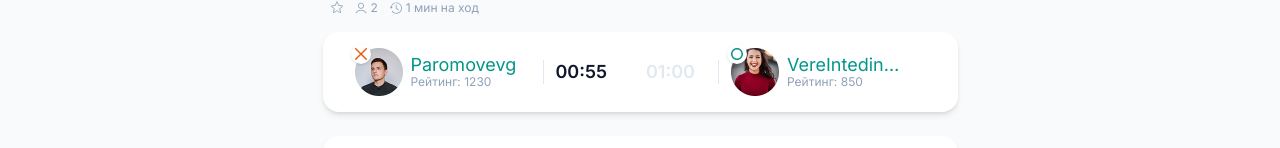
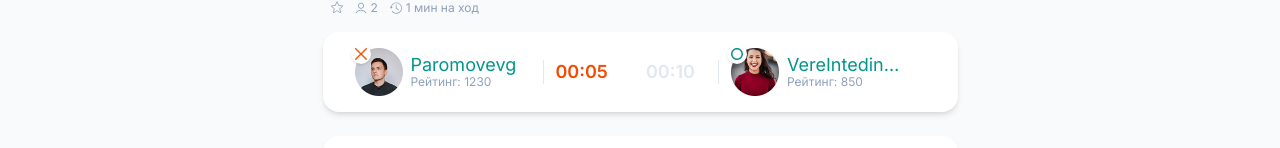
Before and after one commit to Sasha9a/tikTakToeOnline, a Next.js app: page / in a window 1280 px wide. Shown: the part 176-324 px from the top of the page. Built offline with nearby package versions, Linux system fonts and the light colour scheme.

Commit message:
Алгоритм победы

```diff
--- a/components/game/game-field.jsx
+++ b/components/game/game-field.jsx
@@ -2,7 +2,7 @@
 import { UiButton } from '../uikit';
 import { GameSymbol } from './game-symbol';
 
-export function GameField({ className, cells, currentMove, nextMove, handleCellClick, winnerSequence }) {
+export function GameField({ className, cells, currentMove, nextMove, handleCellClick, winnerSequence, winnerSymbol }) {
   const actions = (
     <>
       <UiButton size="md" variant="primary">
@@ -22,6 +22,7 @@
           <GameCell
             key={index}
             isWinner={winnerSequence?.includes(index)}
+            disabled={!!winnerSymbol}
             onClick={() => {
               handleCellClick(index);
             }}
@@ -34,13 +35,14 @@
   );
 }
 
-function GameCell({ children, onClick, isWinner }) {
+function GameCell({ children, onClick, isWinner, disabled }) {
   return (
     <button
       className={clsx(
         'border border-slate-200 cursor-pointer -ml-px -mt-px flex items-center justify-center',
         isWinner && 'bg-orange-600/10'
       )}
+      disabled={disabled}
       onClick={onClick}
     >
       {children}
--- a/components/game/game-info.jsx
+++ b/components/game/game-info.jsx
@@ -39,18 +39,24 @@
   }
 ];
 
-export function GameInfo({ className, playersCount, currentMove }) {
+export function GameInfo({ className, playersCount, currentMove, isWinner, onPlayerTimeOver }) {
   return (
     <div className={clsx(className, 'bg-white rounded-2xl shadow-md px-8 py-4 justify-between grid grid-cols-2 gap-3')}>
       {players.slice(0, playersCount).map((player, index) => (
-        <PlayerInfo key={player.id} playerInfo={player} isRight={index % 2 === 1} isTimerRunning={currentMove === player.symbol} />
+        <PlayerInfo
+          key={player.id}
+          playerInfo={player}
+          isRight={index % 2 === 1}
+          isTimerRunning={currentMove === player.symbol && !isWinner}
+          onTimeOver={() => onPlayerTimeOver(player.symbol)}
+        />
       ))}
     </div>
   );
 }
 
-function PlayerInfo({ playerInfo, isRight, isTimerRunning }) {
-  const [seconds, setSeconds] = useState(60);
+function PlayerInfo({ playerInfo, isRight, isTimerRunning, onTimeOver }) {
+  const [seconds, setSeconds] = useState(10);
 
   const minuteString = String(Math.floor(seconds / 60)).padStart(2, '0');
   const secondString = String(seconds % 60).padStart(2, '0');
@@ -65,10 +71,16 @@
 
       return () => {
         clearInterval(interval);
-        setSeconds(60);
+        setSeconds(10);
       };
     }
   }, [isTimerRunning]);
+
+  useEffect(() => {
+    if (seconds === 0) {
+      onTimeOver();
+    }
+  }, [seconds]);
 
   const getTimerColor = () => {
     if (isTimerRunning) {
--- a/components/game/model.js
+++ b/components/game/model.js
@@ -1,7 +1,7 @@
 import { MOVE_ORDER } from './constants';
 
-export function getNextMove(currentMove, playersCount) {
-  const slicedMoveOrder = MOVE_ORDER.slice(0, playersCount);
+export function getNextMove(currentMove, playersCount, playersTimeOver) {
+  const slicedMoveOrder = MOVE_ORDER.slice(0, playersCount).filter((symbol) => !playersTimeOver.includes(symbol));
   const nextMoveIndex = slicedMoveOrder.indexOf(currentMove) + 1;
   return slicedMoveOrder[nextMoveIndex] ?? slicedMoveOrder[0];
 }
@@ -34,6 +34,13 @@
       res[3].push(fieldSize * (j - gap) + i);
     }
 
+    const x = i % fieldSize;
+    if (x < gap || x >= fieldSize - gap) {
+      res.shift();
+      res.shift();
+      res.shift();
+    }
+
     return res;
   }
 
--- a/components/game/use-game-state.js
+++ b/components/game/use-game-state.js
@@ -3,13 +3,16 @@
 import { computeWinner, getNextMove } from './model';
 
 export function useGameState(playersCount) {
-  const [{ cells, currentMove }, setGameState] = useState(() => ({
+  const [{ cells, currentMove, playersTimeOver }, setGameState] = useState(() => ({
     cells: new Array(19 * 19).fill(null),
-    currentMove: GAME_SYMBOLS.CROSS
+    currentMove: GAME_SYMBOLS.CROSS,
+    playersTimeOver: []
   }));
 
   const winnerSequence = computeWinner(cells);
-  const nextMove = getNextMove(currentMove, playersCount);
+  const nextMove = getNextMove(currentMove, playersCount, playersTimeOver);
+
+  const winnerSymbol = nextMove === currentMove ? currentMove : winnerSequence?.[0];
 
   const handleCellClick = (index) => {
     setGameState((lastGameState) => {
@@ -19,8 +22,18 @@
 
       return {
         ...lastGameState,
-        currentMove: getNextMove(lastGameState.currentMove, playersCount),
+        currentMove: getNextMove(lastGameState.currentMove, playersCount, lastGameState.playersTimeOver),
         cells: lastGameState.cells.map((cell, i) => (i === index ? lastGameState.currentMove : cell))
+      };
+    });
+  };
+
+  const handlePlayerTimeOver = (symbol) => {
+    setGameState((lastGameState) => {
+      return {
+        ...lastGameState,
+        playersTimeOver: [...lastGameState.playersTimeOver, symbol],
+        currentMove: getNextMove(lastGameState.currentMove, playersCount, lastGameState.playersTimeOver)
       };
     });
   };
@@ -30,6 +43,8 @@
     currentMove,
     nextMove,
     handleCellClick,
-    winnerSequence
+    handlePlayerTimeOver,
+    winnerSequence,
+    winnerSymbol
   };
 }
--- a/pages/index.jsx
+++ b/pages/index.jsx
@@ -1,23 +1,35 @@
 import { Header } from '../components/header';
-import { GameField, GameInfo, GameTitle, useGameState } from '../components/game';
+import { GameField, GameInfo, GameSymbol, GameTitle, useGameState } from '../components/game';
 import { useState } from 'react';
 
 export default function HomePage() {
   const [playersCount] = useState(2);
-  const { cells, currentMove, nextMove, handleCellClick, winnerSequence } = useGameState(playersCount);
+  const { cells, currentMove, nextMove, handleCellClick, winnerSequence, winnerSymbol, handlePlayerTimeOver } = useGameState(playersCount);
 
   return (
     <div className="bg-slate-50 min-h-screen">
       <Header />
       <main className="pt-6 mx-auto w-max">
         <GameTitle playersCount={playersCount} />
-        <GameInfo playersCount={playersCount} currentMove={currentMove} className="mt-4" />
+        <GameInfo
+          playersCount={playersCount}
+          currentMove={currentMove}
+          isWinner={!!winnerSymbol}
+          onPlayerTimeOver={handlePlayerTimeOver}
+          className="mt-4"
+        />
+        {winnerSymbol && (
+          <div className="my-4">
+            <GameSymbol symbol={winnerSymbol} />
+          </div>
+        )}
         <GameField
           playersCount={playersCount}
           cells={cells}
           currentMove={currentMove}
           nextMove={nextMove}
           winnerSequence={winnerSequence}
+          winnerSymbol={winnerSymbol}
           handleCellClick={handleCellClick}
           className="mt-6"
         />
```
